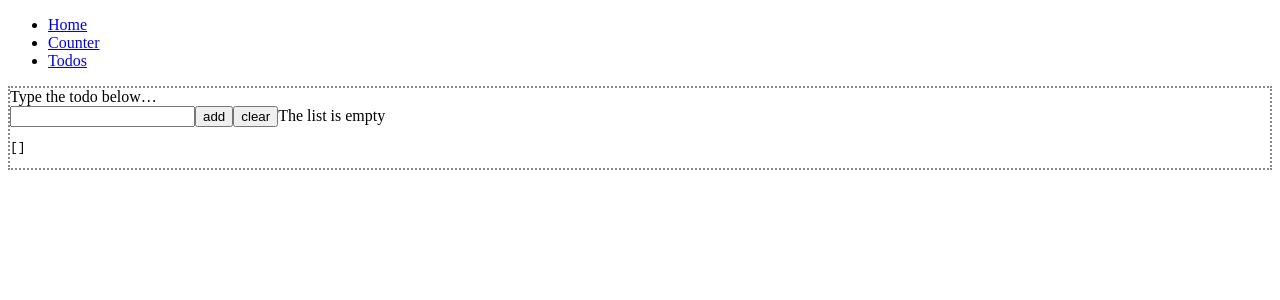
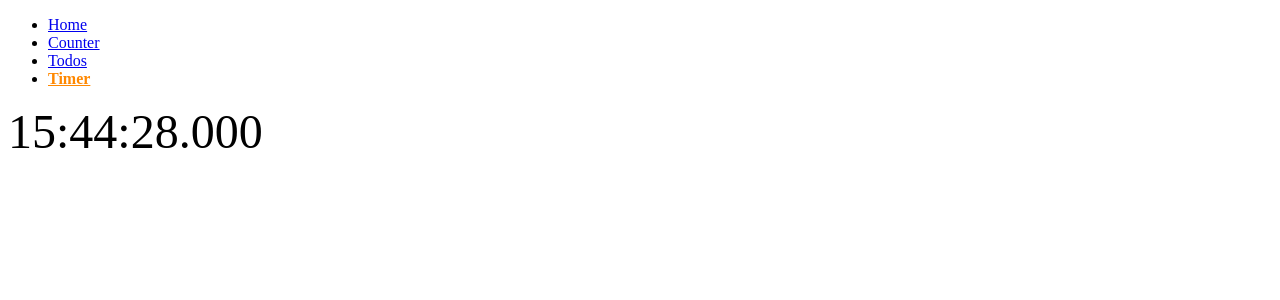
Before and after one commit to zwi3rzak/angular-intro-20220423, an Angular app: page /timer in a window 1280 px wide. Before the commit this address led to /todos. Shown: the top 300 px of the page. Built offline with nearby package versions, Linux system fonts and the light colour scheme.

Commit message:
Timer
Signed-off-by: Adrian Juszczak <adrian@juszczak.io>

```diff
--- a/src/app/app-routing.module.ts
+++ b/src/app/app-routing.module.ts
@@ -2,12 +2,17 @@ import {NgModule} from '@angular/core';
 import {RouterModule, Routes} from '@angular/router';
 import {CounterComponent} from './counter/counter.component';
 import {HelloComponent} from './hello/hello.component';
+import {TimerComponent} from './timer/timer.component';
 import {TodosComponent} from './todos/todos.component';
 
 const routes: Routes = [
   {
     path: '',
     component: HelloComponent,
+  },
+  {
+    path: 'timer',
+    component: TimerComponent,
   },
   {
     path: 'counter',
--- a/src/app/app.component.html
+++ b/src/app/app.component.html
@@ -21,6 +21,14 @@
       >Todos</a
     >
   </li>
+  <li>
+    <a
+      routerLink="/timer"
+      routerLinkActive="active"
+    >
+      Timer
+    </a>
+  </li>
 </ul>
 
 <router-outlet></router-outlet>
--- a/src/app/app.component.scss
+++ b/src/app/app.component.scss
@@ -2,3 +2,8 @@
   display: block;
   height: 100%;
 }
+
+.active {
+  font-weight: bold;
+  color: #f80;
+}
--- a/src/app/app.module.ts
+++ b/src/app/app.module.ts
@@ -7,9 +7,10 @@ import {CounterComponent} from './counter/counter.component';
 import {HelloComponent} from './hello/hello.component';
 import {TodosComponent} from './todos/todos.component';
 import { TodoComponent } from './todos/todo/todo.component';
+import { TimerComponent } from './timer/timer.component';
 
 @NgModule({
-  declarations: [AppComponent, HelloComponent, CounterComponent, TodosComponent, TodoComponent],
+  declarations: [AppComponent, HelloComponent, CounterComponent, TodosComponent, TodoComponent, TimerComponent],
   imports: [BrowserModule, AppRoutingModule, FormsModule],
   providers: [],
   bootstrap: [AppComponent],
--- /dev/null
+++ b/src/app/timer/timer.component.html
@@ -0,0 +1,3 @@
+<div>
+  {{ time | date: 'HH:mm:ss.SSS' }}
+</div>
--- /dev/null
+++ b/src/app/timer/timer.component.scss
@@ -0,0 +1,3 @@
+:host {
+  font-size: 48px;
+}
--- /dev/null
+++ b/src/app/timer/timer.component.ts
@@ -0,0 +1,21 @@
+import {Component, OnDestroy, OnInit} from '@angular/core';
+
+@Component({
+  selector: 'app-timer',
+  templateUrl: './timer.component.html',
+  styleUrls: ['./timer.component.scss'],
+})
+export class TimerComponent implements OnInit, OnDestroy {
+  public time = Date.now();
+  public intervalId: any;
+
+  ngOnInit(): void {
+    this.intervalId = setInterval(() => {
+      this.time = Date.now();
+    }, 10);
+  }
+
+  ngOnDestroy(): void {
+    clearInterval(this.intervalId);
+  }
+}
```
